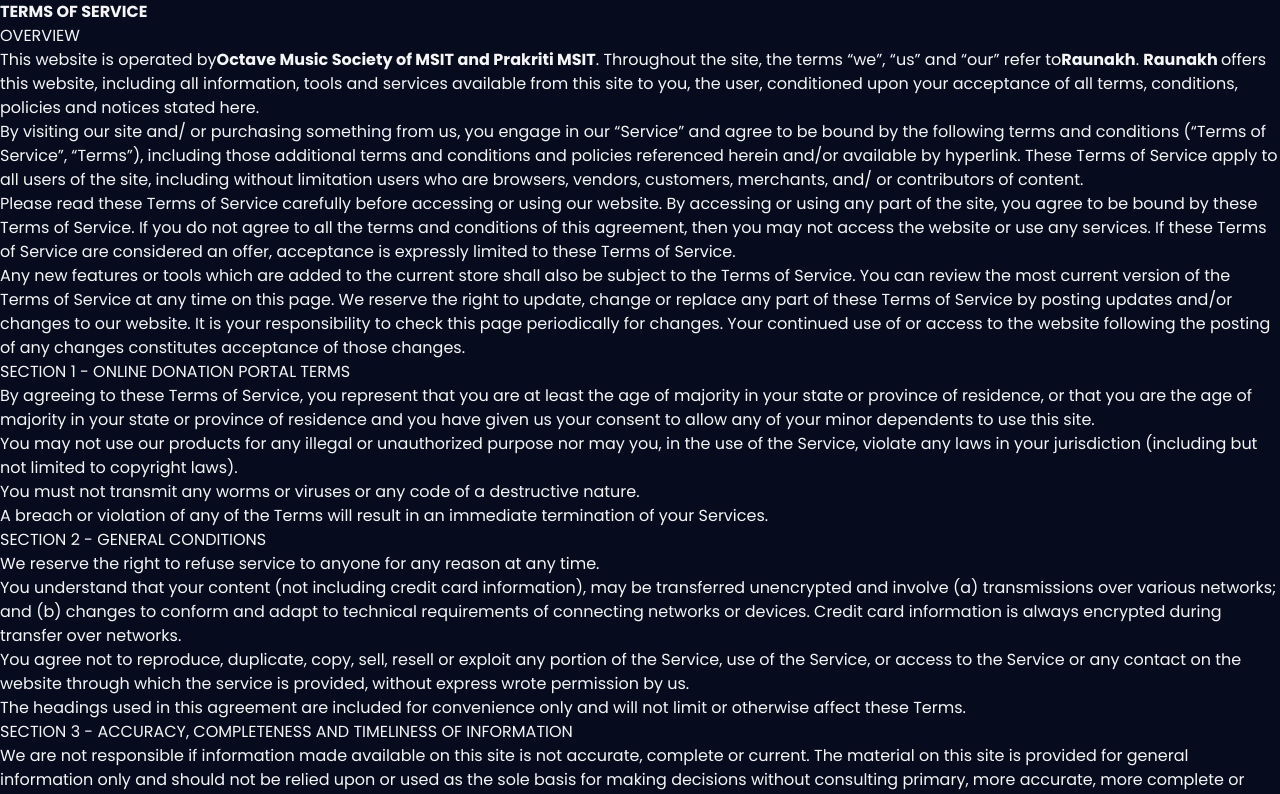
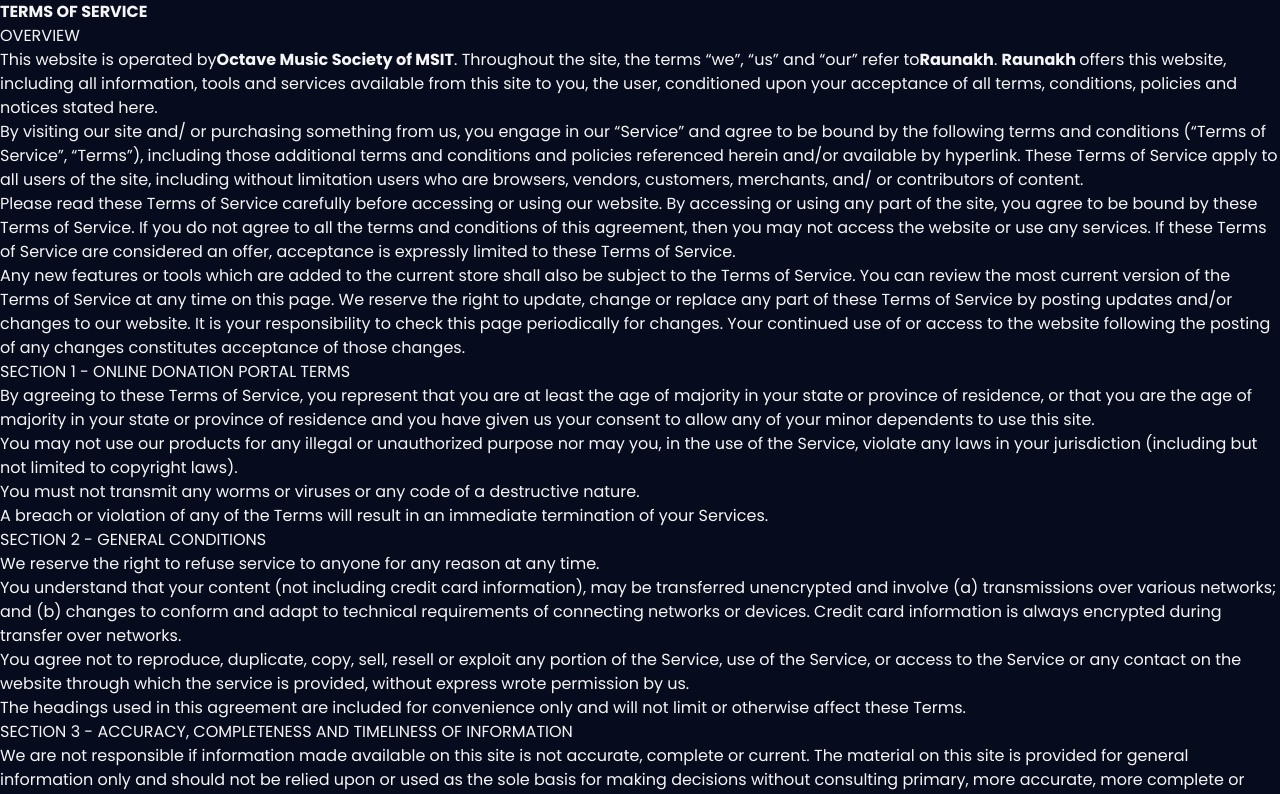
Before and after one commit to Im-Abhi/Raunakh-22, a React (Create React App) app in the folder client/: page /terms-and-conditions in a window 1280 px wide. Shown: the top 794 px of the page. Built offline with nearby package versions, Linux system fonts and the light colour scheme.

Commit message:
update t&c

```diff
--- a/client/src/Pages/Terms&Conditions.jsx
+++ b/client/src/Pages/Terms&Conditions.jsx
@@ -7,7 +7,7 @@
             <p>OVERVIEW</p>
             <p>
                 This website is operated by
-                <strong>Octave Music Society of MSIT and Prakriti MSIT</strong>.
+                <strong>Octave Music Society of MSIT</strong>.
                 Throughout the site, the terms “we”, “us” and “our” refer to<strong>
                     Raunakh</strong>. <strong>Raunakh </strong>offers this website, including all
                 information, tools and services available from this site to you, the user,
```
